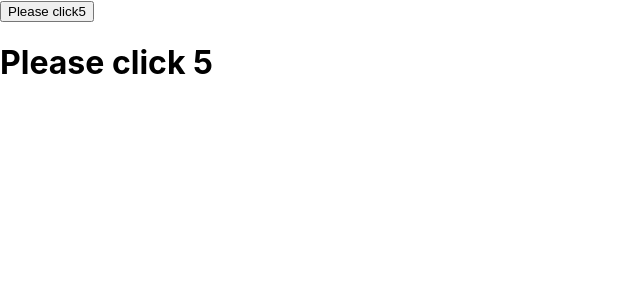
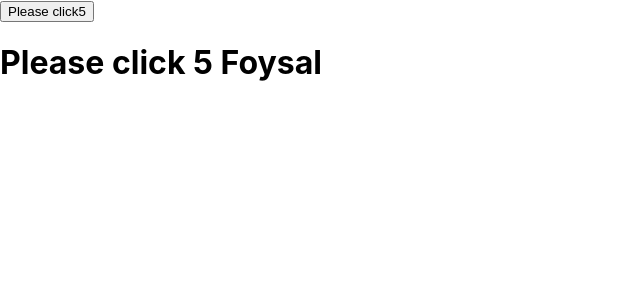
Before and after one commit to Foysal-BoyTech/react-higher-order-component, a React (Create React App) app: page / in a window 1280 px wide. Shown: the top 300 px of the page, without its empty margins (0-640 px from the left). Built offline with nearby package versions, Linux system fonts and the light colour scheme.

Commit message:
hoc works with extra params

```diff
--- a/src/components/App.js
+++ b/src/components/App.js
@@ -7,7 +7,7 @@ export default class App extends Component {
     return (
       <div>
         <MouseOver />
-        <Hover />
+        <Hover name="Foysal" />
       </div>
     )
   }
--- a/src/components/Hover.js
+++ b/src/components/Hover.js
@@ -3,9 +3,13 @@ import withCounter from './withCounter'
 
 class Hover extends Component {
   render() {
-    const { count, increment } = this.props
-    return <h1 onClick={increment}>Please click {count}</h1>
+    const { count, increment, name } = this.props
+    return (
+      <h1 onClick={increment}>
+        Please click {count} {name}
+      </h1>
+    )
   }
 }
 
-export default withCounter(Hover)
+export default withCounter(Hover, 20)
--- a/src/components/MouseOver.js
+++ b/src/components/MouseOver.js
@@ -8,4 +8,4 @@ class MouseOver extends Component {
   }
 }
 
-export default withCounter(MouseOver)
+export default withCounter(MouseOver, 5)
--- a/src/components/withCounter.js
+++ b/src/components/withCounter.js
@@ -1,6 +1,6 @@
 import React, { Component } from 'react'
 
-const withCounter = (OriginalCounter) => {
+const withCounter = (OriginalCounter, incrementNumber) => {
   class newCounter extends Component {
     constructor(props) {
       super(props)
@@ -9,15 +9,18 @@ const withCounter = (OriginalCounter) => {
         count: 5,
       }
     }
-
     increment = () => {
       this.setState((preState) => {
-        return { count: preState.count + 1 }
+        return { count: preState.count + incrementNumber }
       })
     }
     render() {
       return (
-        <OriginalCounter count={this.state.count} increment={this.increment} />
+        <OriginalCounter
+          count={this.state.count}
+          increment={this.increment}
+          {...this.props}
+        />
       )
     }
   }
```
